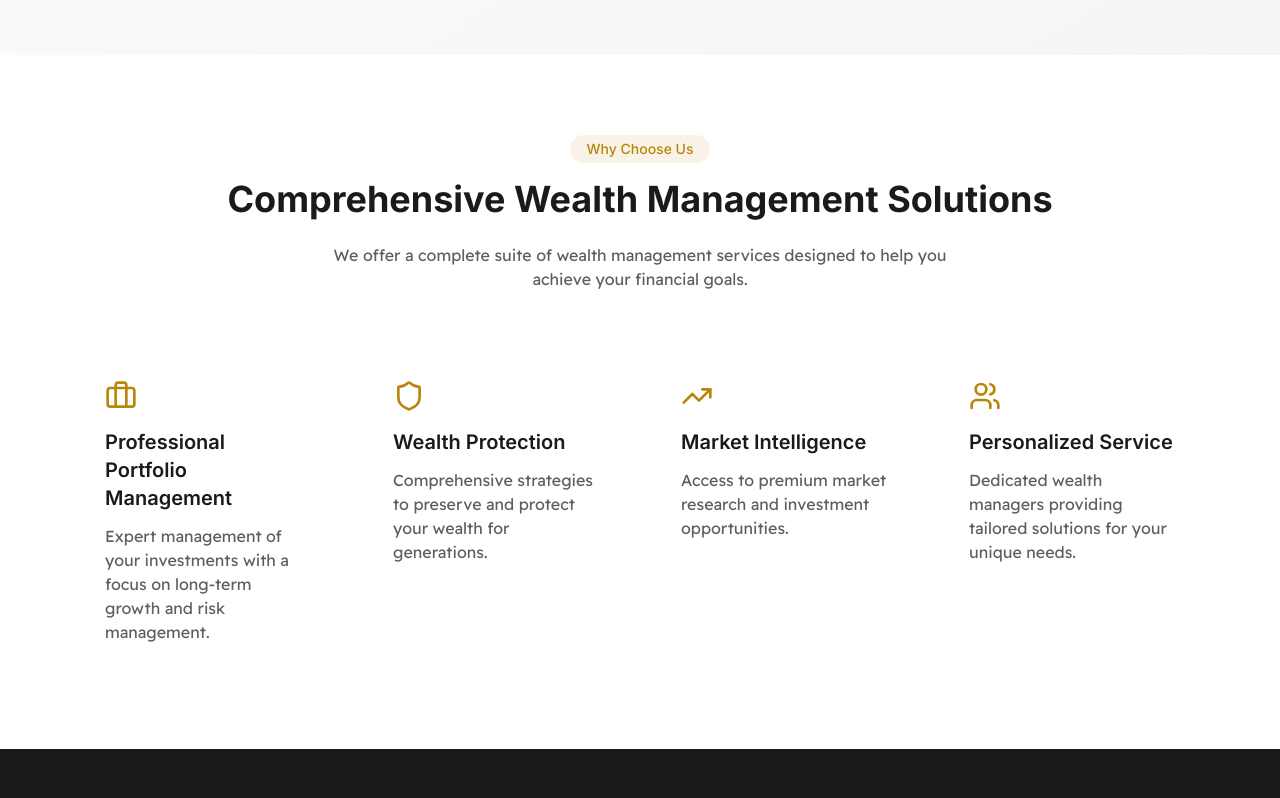
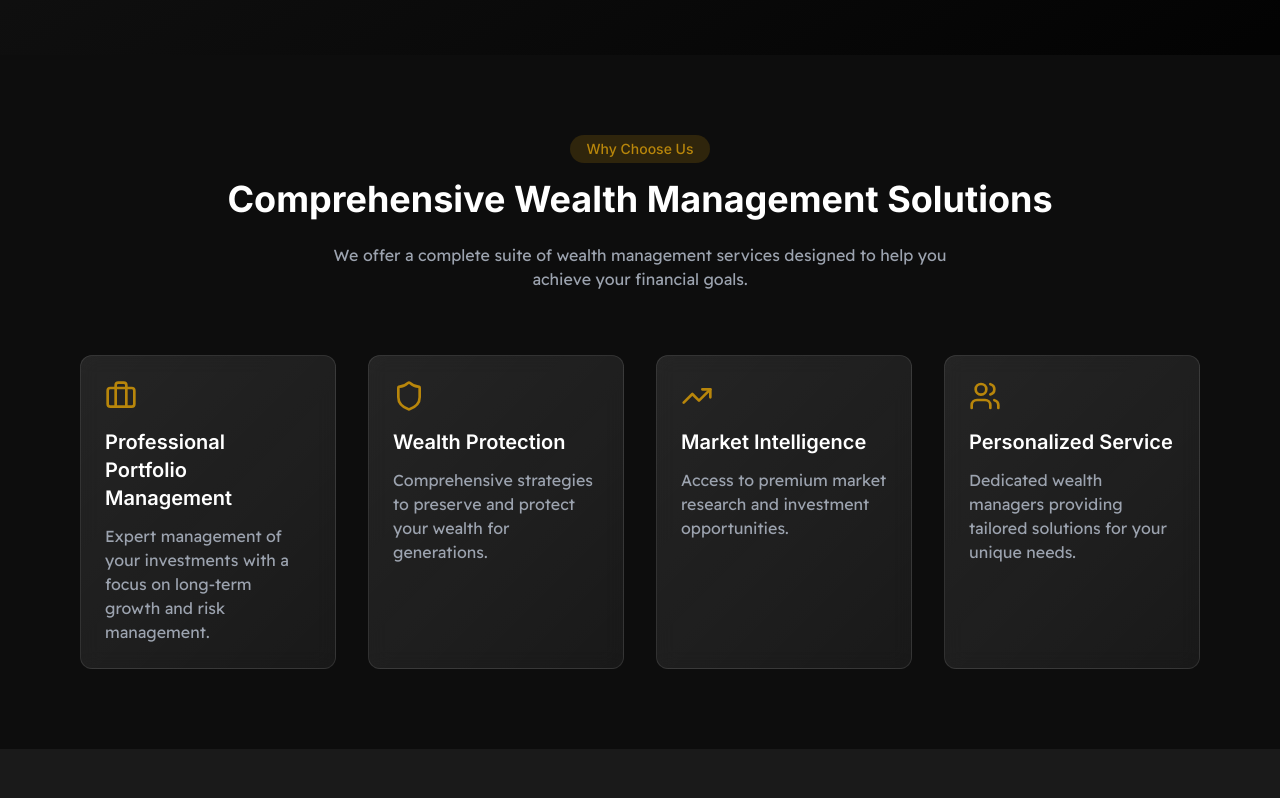
Before and after one commit to akds2311/wealth-solutions-hub, a React (Vite) app: page / in a window 1280 px wide. Shown: the part 745-1543 px from the top of the page. Built offline with nearby package versions, Linux system fonts and the light colour scheme.

Commit message:
Update theme to black
This commit changes the website's theme to black.  No further details are provided on implementation.

```diff
--- a/src/components/Features.tsx
+++ b/src/components/Features.tsx
@@ -27,16 +27,16 @@ const Features = () => {
   ];
 
   return (
-    <section id="features" className="section-padding bg-white">
+    <section id="features" className="section-padding bg-black/50">
       <div className="container mx-auto">
         <div className="text-center mb-16 fade-in">
-          <span className="inline-block px-4 py-1 bg-gold/10 text-gold rounded-full text-sm font-medium font-inter mb-4">
+          <span className="inline-block px-4 py-1 bg-gold/20 text-gold rounded-full text-sm font-medium font-inter mb-4">
             Why Choose Us
           </span>
-          <h2 className="text-3xl md:text-4xl font-bold text-richBlack mb-6 font-inter">
+          <h2 className="text-3xl md:text-4xl font-bold text-white mb-6 font-inter">
             Comprehensive Wealth Management Solutions
           </h2>
-          <p className="text-richBlack/70 max-w-2xl mx-auto font-readex">
+          <p className="text-gray-400 max-w-2xl mx-auto font-readex">
             We offer a complete suite of wealth management services designed to help you achieve your financial goals.
           </p>
         </div>
@@ -48,8 +48,8 @@ const Features = () => {
               style={{ animationDelay: `${index * 0.1}s` }}
             >
               <div className="mb-4">{feature.icon}</div>
-              <h3 className="text-xl font-semibold mb-3 text-richBlack font-inter">{feature.title}</h3>
-              <p className="text-richBlack/70 font-readex">{feature.description}</p>
+              <h3 className="text-xl font-semibold mb-3 text-white font-inter">{feature.title}</h3>
+              <p className="text-gray-400 font-readex">{feature.description}</p>
             </div>
           ))}
         </div>
--- a/src/components/Hero.tsx
+++ b/src/components/Hero.tsx
@@ -3,24 +3,24 @@ import React from 'react';
 
 const Hero = () => {
   return (
-    <div className="relative min-h-screen bg-warmGray flex items-center section-padding overflow-hidden">
-      <div className="absolute inset-0 bg-gradient-to-br from-white to-warmGray opacity-90"></div>
+    <div className="relative min-h-screen bg-richBlack flex items-center section-padding overflow-hidden">
+      <div className="absolute inset-0 bg-gradient-to-br from-richBlack to-black opacity-90"></div>
       <div className="container mx-auto relative z-10">
         <div className="max-w-3xl fade-in">
-          <span className="inline-block px-4 py-1 bg-gold/10 text-gold rounded-full text-sm font-medium font-inter mb-6">
+          <span className="inline-block px-4 py-1 bg-gold/20 text-gold rounded-full text-sm font-medium font-inter mb-6">
             Premium Wealth Solutions
           </span>
-          <h1 className="text-4xl md:text-6xl font-bold text-richBlack mb-6 font-inter leading-tight">
+          <h1 className="text-4xl md:text-6xl font-bold text-white mb-6 font-inter leading-tight">
             Smart Investment Solutions for High Net Worth Individuals
           </h1>
-          <p className="text-lg md:text-xl text-richBlack/70 mb-8 font-readex">
+          <p className="text-lg md:text-xl text-gray-400 mb-8 font-readex">
             Expert wealth management strategies tailored for sophisticated investors seeking sustainable growth and capital preservation.
           </p>
           <div className="flex flex-col sm:flex-row gap-4">
             <button className="px-8 py-3 bg-gold text-white rounded-lg hover:bg-gold/90 transition-all duration-200 font-inter text-lg">
               Schedule a Consultation
             </button>
-            <button className="px-8 py-3 bg-white text-richBlack rounded-lg hover:bg-warmGray transition-all duration-200 font-inter text-lg border border-richBlack/10">
+            <button className="px-8 py-3 bg-white/10 text-white rounded-lg hover:bg-white/20 transition-all duration-200 font-inter text-lg border border-white/20">
               Learn More
             </button>
           </div>
--- a/src/components/Navbar.tsx
+++ b/src/components/Navbar.tsx
@@ -3,16 +3,16 @@ import React from 'react';
 
 const Navbar = () => {
   return (
-    <nav className="fixed w-full z-50 bg-white/90 backdrop-blur-md shadow-sm">
+    <nav className="fixed w-full z-50 bg-richBlack/50 backdrop-blur-md border-b border-white/10">
       <div className="max-w-7xl mx-auto px-4 sm:px-6 lg:px-8">
         <div className="flex justify-between h-16 items-center">
           <div className="flex-shrink-0">
-            <span className="text-2xl font-bold font-inter text-richBlack">Shwetshila</span>
+            <span className="text-2xl font-bold font-inter text-white">Shwetshila</span>
           </div>
           <div className="hidden md:flex items-center space-x-8">
-            <a href="#features" className="text-richBlack/80 hover:text-richBlack transition-colors duration-200 font-readex">Features</a>
-            <a href="#approach" className="text-richBlack/80 hover:text-richBlack transition-colors duration-200 font-readex">Approach</a>
-            <a href="#performance" className="text-richBlack/80 hover:text-richBlack transition-colors duration-200 font-readex">Performance</a>
+            <a href="#features" className="text-gray-400 hover:text-white transition-colors duration-200 font-readex">Features</a>
+            <a href="#approach" className="text-gray-400 hover:text-white transition-colors duration-200 font-readex">Approach</a>
+            <a href="#performance" className="text-gray-400 hover:text-white transition-colors duration-200 font-readex">Performance</a>
             <button className="px-6 py-2 bg-gold text-white rounded-md hover:bg-gold/90 transition-all duration-200 font-inter">
               Contact Us
             </button>
--- a/src/index.css
+++ b/src/index.css
@@ -5,25 +5,25 @@
 
 @layer base {
   :root {
-    --background: 0 0% 100%;
-    --foreground: 222.2 84% 4.9%;
-    --card: 0 0% 100%;
-    --card-foreground: 222.2 84% 4.9%;
-    --popover: 0 0% 100%;
-    --popover-foreground: 222.2 84% 4.9%;
-    --primary: 222.2 47.4% 11.2%;
-    --primary-foreground: 210 40% 98%;
-    --secondary: 210 40% 96.1%;
-    --secondary-foreground: 222.2 47.4% 11.2%;
-    --muted: 210 40% 96.1%;
-    --muted-foreground: 215.4 16.3% 46.9%;
-    --accent: 210 40% 96.1%;
-    --accent-foreground: 222.2 47.4% 11.2%;
+    --background: 0 0% 10%;
+    --foreground: 0 0% 95%;
+    --card: 0 0% 15%;
+    --card-foreground: 0 0% 95%;
+    --popover: 0 0% 15%;
+    --popover-foreground: 0 0% 95%;
+    --primary: 0 0% 95%;
+    --primary-foreground: 0 0% 10%;
+    --secondary: 0 0% 20%;
+    --secondary-foreground: 0 0% 95%;
+    --muted: 0 0% 20%;
+    --muted-foreground: 0 0% 70%;
+    --accent: 0 0% 20%;
+    --accent-foreground: 0 0% 95%;
     --destructive: 0 84.2% 60.2%;
-    --destructive-foreground: 210 40% 98%;
-    --border: 214.3 31.8% 91.4%;
-    --input: 214.3 31.8% 91.4%;
-    --ring: 222.2 84% 4.9%;
+    --destructive-foreground: 0 0% 95%;
+    --border: 0 0% 20%;
+    --input: 0 0% 20%;
+    --ring: 0 0% 80%;
     --radius: 0.5rem;
   }
 
@@ -32,7 +32,7 @@
   }
 
   body {
-    @apply bg-background text-foreground antialiased;
+    @apply bg-richBlack text-gray-100 antialiased;
     font-feature-settings: "ss01", "ss02", "cv01", "cv02", "cv03";
   }
 
@@ -43,7 +43,7 @@
 
 @layer utilities {
   .glass {
-    @apply backdrop-blur-lg bg-white/80 border border-white/20;
+    @apply backdrop-blur-lg bg-white/5 border border-white/10;
   }
 
   .section-padding {
@@ -60,7 +60,7 @@
 }
 
 .card-gradient {
-  background: linear-gradient(135deg, rgba(255,255,255,0.8) 0%, rgba(255,255,255,0.4) 100%);
+  background: linear-gradient(135deg, rgba(255,255,255,0.1) 0%, rgba(255,255,255,0.05) 100%);
   backdrop-filter: blur(10px);
-  border: 1px solid rgba(255,255,255,0.2);
+  border: 1px solid rgba(255,255,255,0.1);
 }
--- a/src/pages/Index.tsx
+++ b/src/pages/Index.tsx
@@ -7,7 +7,7 @@ import Footer from '../components/Footer';
 
 const Index = () => {
   return (
-    <div className="min-h-screen bg-white">
+    <div className="min-h-screen bg-richBlack">
       <Navbar />
       <Hero />
       <Features />
```
